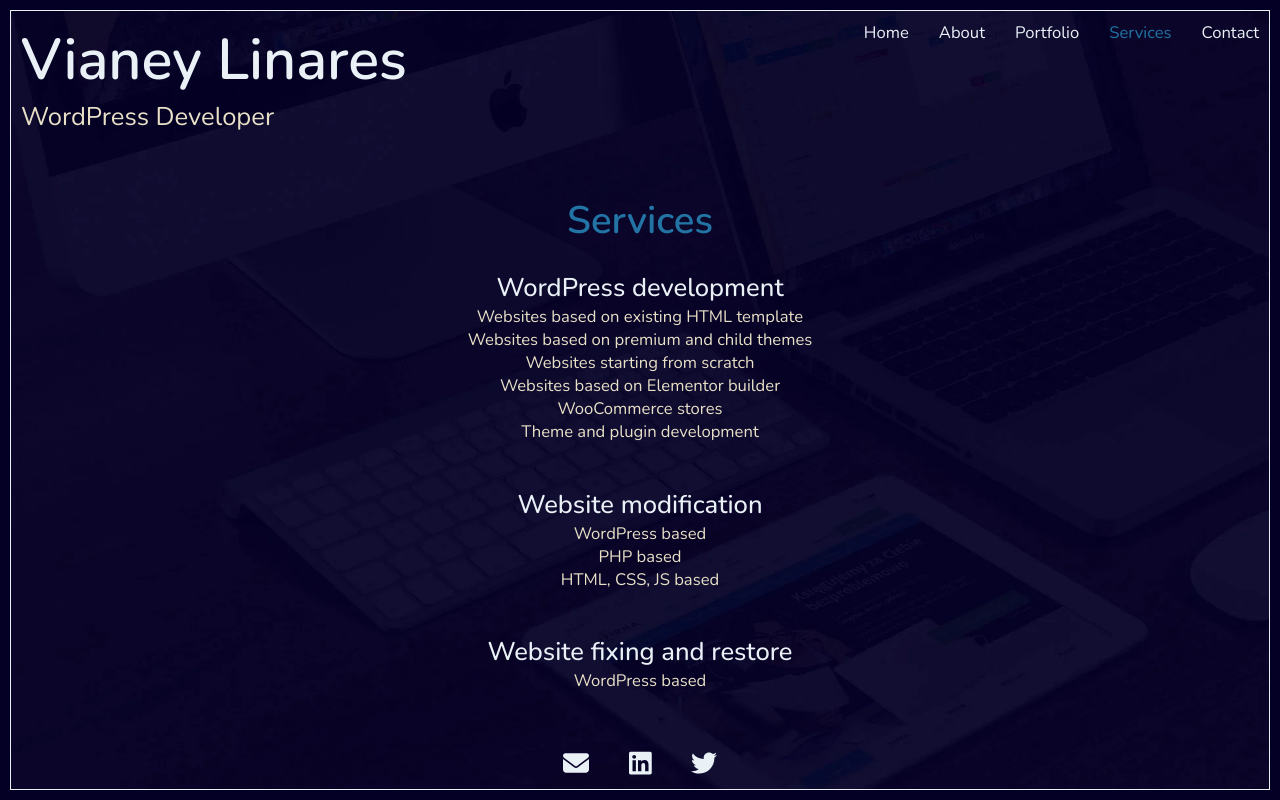
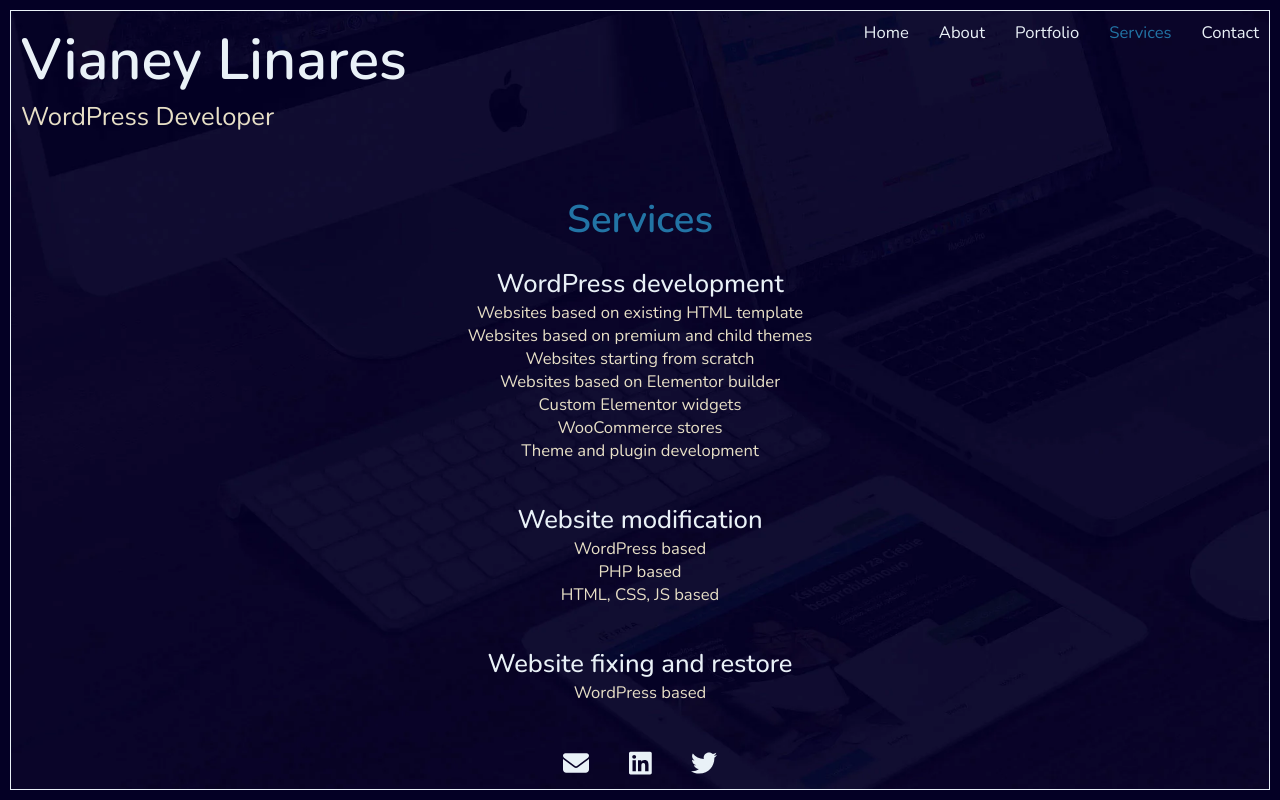
Before and after one commit to vianeylinares/vl-react, a React (Create React App) app: page /services in a window 1280 px wide. Built offline with nearby package versions, Linux system fonts and the light colour scheme.

Commit message:
At src/components/Services.js: - Added a service to the list.

```diff
--- a/src/components/Services.js
+++ b/src/components/Services.js
@@ -21,6 +21,7 @@
                     <li>Websites based on premium and child themes</li>
                     <li>Websites starting from scratch</li>
                     <li>Websites based on Elementor builder</li>
+                    <li>Custom Elementor widgets</li>
                     <li>WooCommerce stores</li>
                     <li>Theme and plugin development</li>
                 </ul>
```
